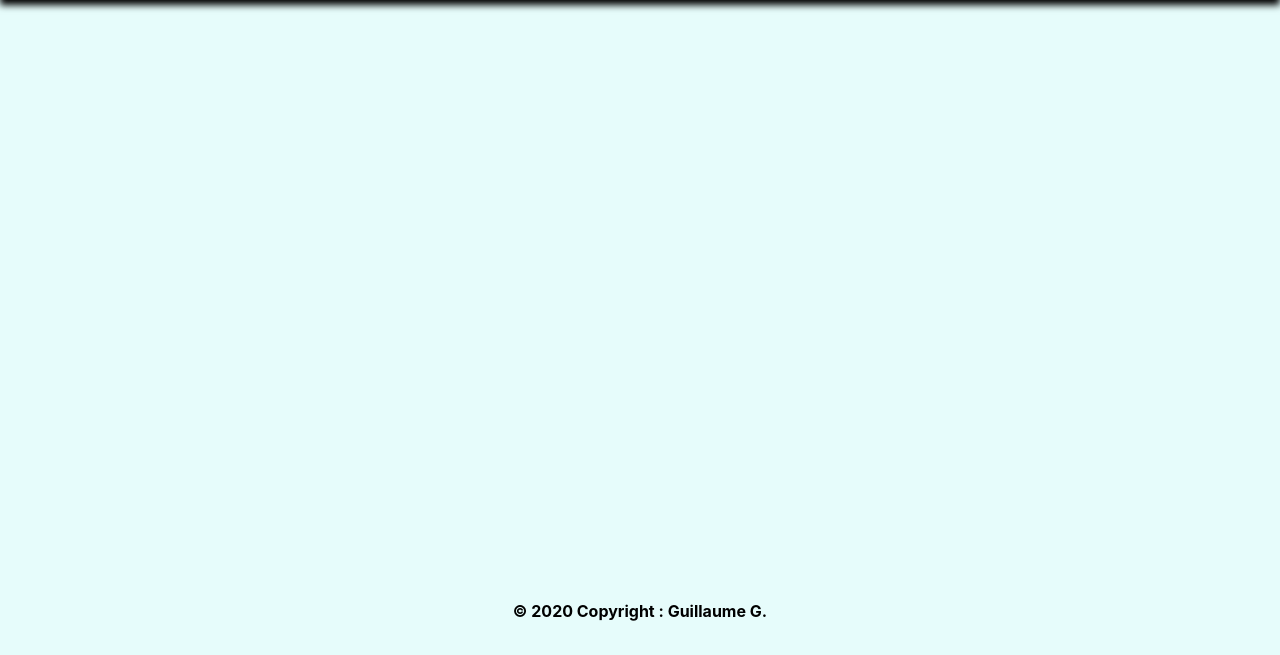
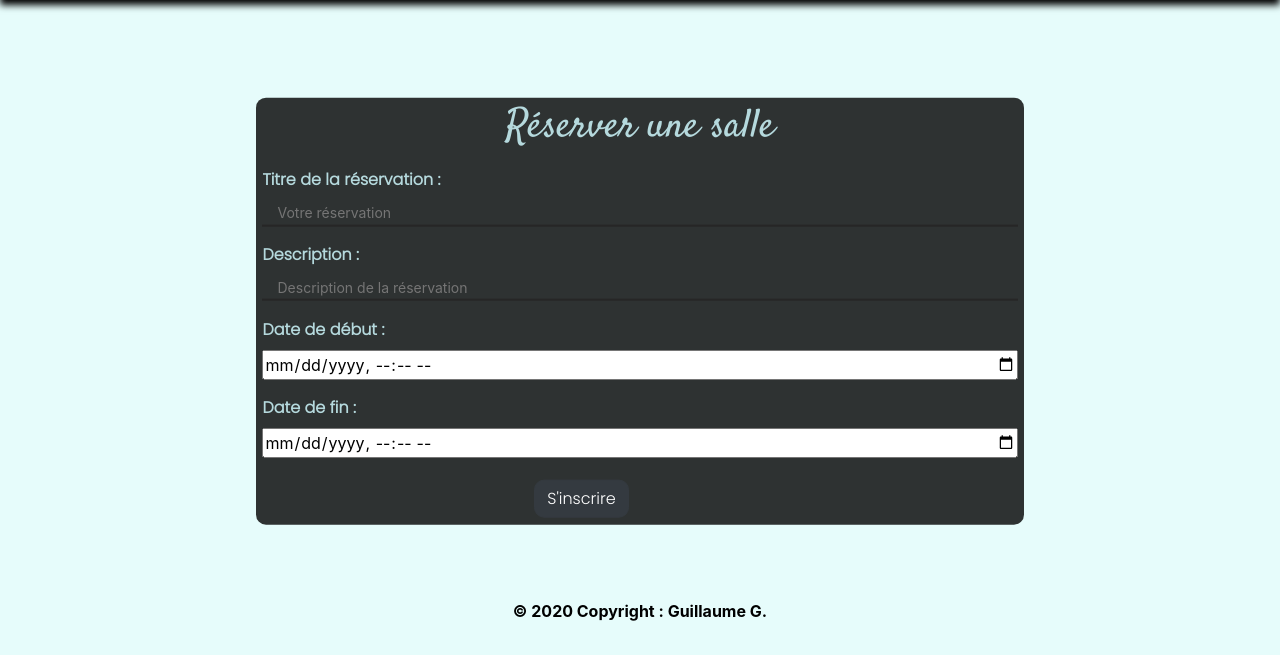
Before and after one commit to guillaume-grac/reservation-salles, a PHP site: page /pages/reservation-form.php in a window 1280 px wide. Shown: the part 145-800 px from the top of the page. Run offline with PHP 8.4, Linux system fonts and the light colour scheme; data that the repository does not hold is empty; some libraries are stand-ins or nearby versions.

Commit message:
Update réussis, commencement de réservation

```diff
--- a/css/profil.css
+++ b/css/profil.css
@@ -3,7 +3,7 @@
 
 .loginBox{
     position: absolute;
-    top: 55%;
+    top: 58%;
     left: 50%;
     transform: translate(-50%, -50%);
     width: 30%;
--- a/css/reservation-form.css
+++ b/css/reservation-form.css
@@ -0,0 +1,79 @@
+.loginBox{
+    position: absolute;
+    top: 57%;
+    left: 50%;
+    transform: translate(-50%, -50%);
+    width: 60%;
+    min-height: 20%;
+    background: rgba(0, 0, 0, 0.8);
+    border-radius: 10px;
+    padding: 0.5%;
+    box-sizing: border-box;
+}
+
+h1{
+    font-family: 'Satisfy', cursive;
+    margin: 0;
+    padding: 0 0 15px;
+    color: #b5d9dd;
+    text-align: center;
+}
+
+.loginBox input{
+    width: 100%;
+    margin-bottom: 2%;
+}
+
+.loginBox input[type="text"],
+.loginBox input[type="password"]{
+    border: none;
+    border-bottom: 2px solid #262626;
+    outline: none;
+    height: 26px;
+    color: rgb(255, 255, 255);
+    background: transparent;
+    font-size: 14px;
+    padding-left: 2%;
+    box-sizing: border-box;
+    transition: all 0.3s ease 0.3s;
+}
+
+.loginBox input[type="text"]:hover,
+.loginBox input[type="password"]:hover{
+    color: #b5d9dd;
+}
+
+.loginBox input[type="text"]:focus,
+.loginBox input[type="password"]:focus{
+    border-bottom: 2px solid #b5d9dd;
+}
+
+.inputBox{
+    position: relative;
+}
+
+.loginBox input[type="submit"]{
+    font-weight: bold;
+    font-family: 'Poppins', sans-serif;
+    border: none;
+    outline: none;
+    height: 40px;
+    font-size: 14px;
+    background: #b5d9dd;
+    color: rgb(0, 0, 0);
+    border-radius: 20px;
+    cursor: pointer;
+}
+
+#label-style{
+    color: #b5d9dd;
+    font-family: 'Poppins', sans-serif;
+    font-weight: bold;
+}
+
+.bouton{
+    font-family: 'Poppins', sans-serif;
+    border-radius: 10px;
+    margin-left: 36%;
+    margin-top: 1%;
+}
--- a/pages/reservation-form.php
+++ b/pages/reservation-form.php
@@ -1,4 +1,13 @@
 <?php
+
+session_start();
+
+if (isset($_POST['logout'])){
+
+    $Nuser = new userpdo();
+
+    $Nuser->disconnect();
+}
 
 
 $index = 0;
@@ -10,7 +19,7 @@ $header = "../css/header.css";
 $footer = "../css/footer.css";
 
 //Liens
-$titre = " Formulaire de réservation";
+$title = " Formulaire de réservation";
 $inscription = "inscription.php";
 $connexion = "connexion.php";
 $profil = "profil.php";
@@ -23,3 +32,28 @@ require('../require/html/header.php');
 require('../require/html/footer.php');
 
 ?>
+
+<main>
+    <section class="container-fluid">
+        <section class="loginBox">
+            <h1>Réserver une salle</h1>
+            <form method="post" action="reservation-form.php">
+                <section class="inputBox">
+                    <label id="label-style" for="titre">Titre de la réservation :</label>
+                    <input type="text" name="titre" placeholder="Votre réservation" required>
+
+
+                    <label id="label-style" for="description">Description :</label>
+                    <input type="text" name="description" placeholder="Description de la réservation" required>
+
+                    <label id="label-style" for="date1">Date de début :</label>
+                    <input type="datetime-local" name="date1" required>
+
+                    <label id="label-style" for="date1">Date de fin :</label>
+                    <input type="datetime-local" name="date1" required>
+                </section>
+                <button type="submit" name="register" class="bouton btn btn-dark">S'inscrire</button>
+            </form>
+        </section>
+    </section>
+</main>
```
Also changed, not shown: css/inscription.css (+1 -9 lines), pages/connexion.php (+7 -0 lines), pages/inscription.php (+7 -0 lines), pages/planning.php (+9 -0 lines), pages/profil.php (+5 -5 lines), pages/reservation.php (+10 -1 lines), require/php/classes.php (+34 -16 lines).
